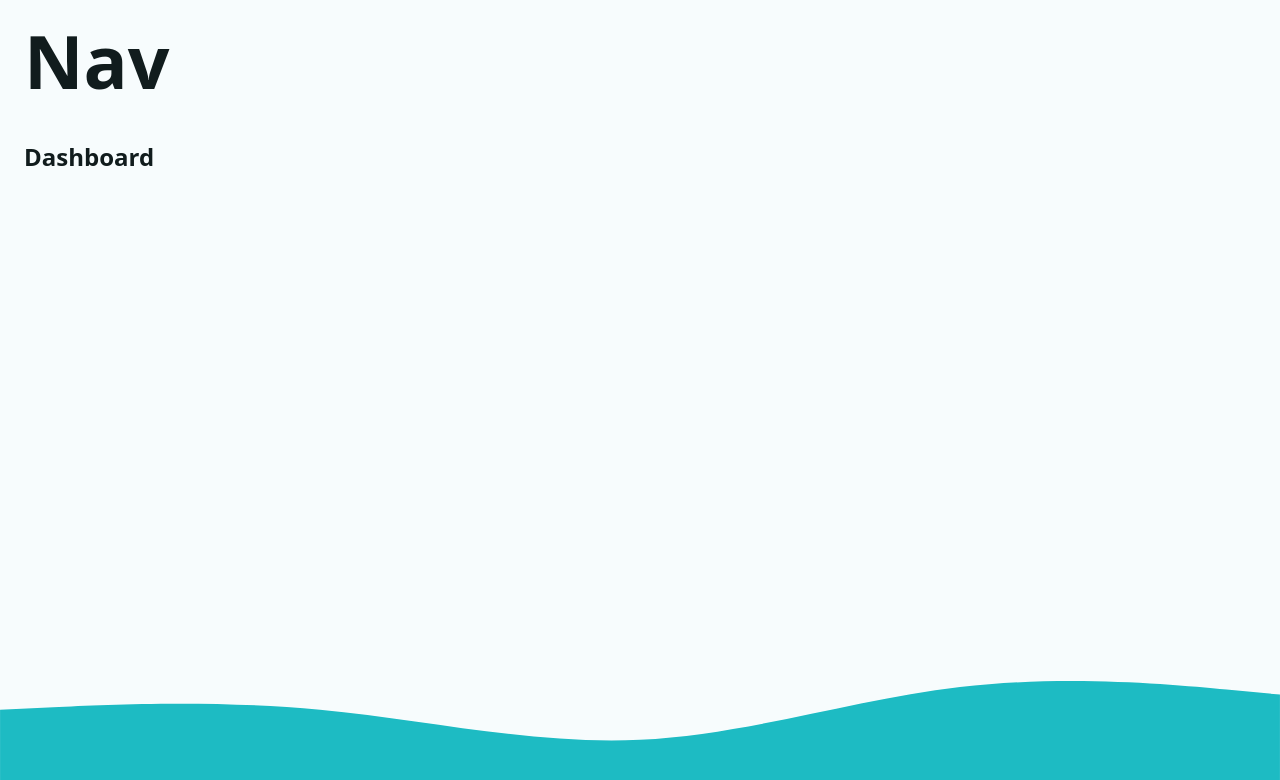
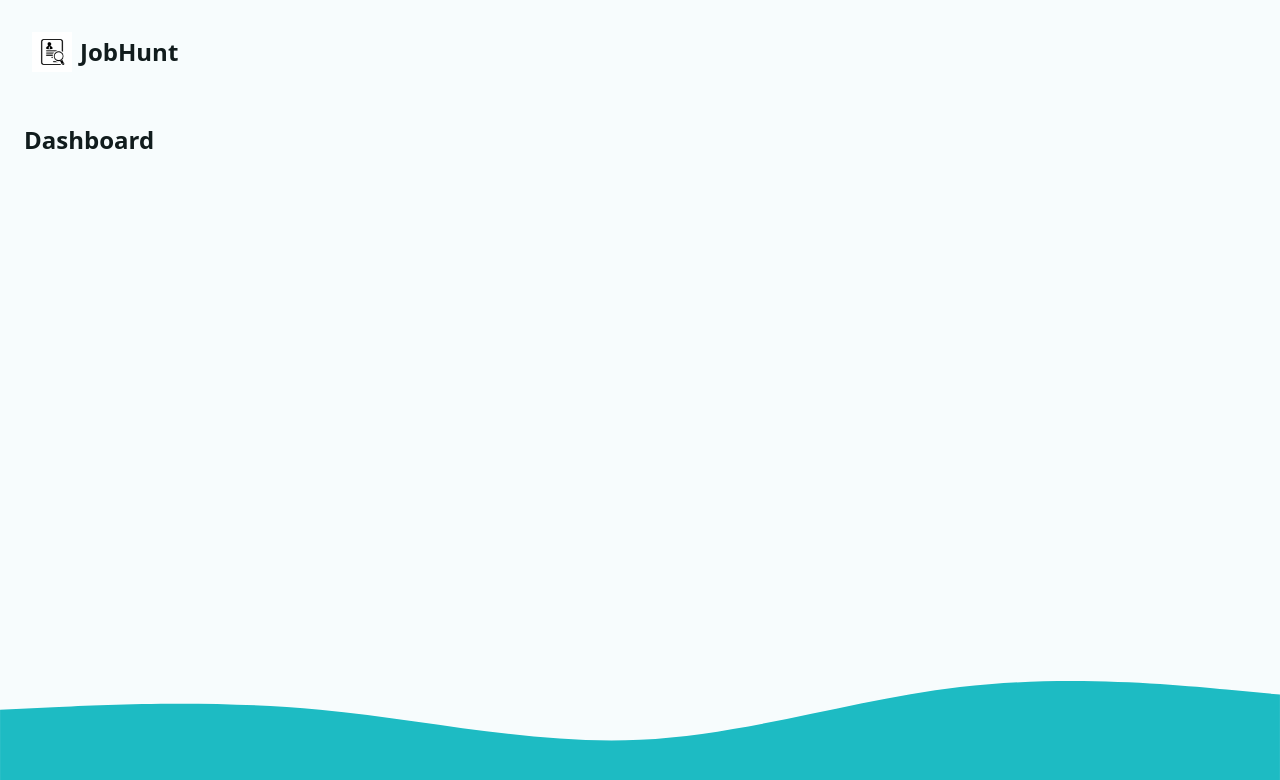
Before and after one commit to oniso20/job-hunt-tracker, a React (Vite) app: page / in a window 1280 px wide. Shown: the top 780 px of the page. Built offline with nearby package versions, Linux system fonts and the light colour scheme.

Commit message:
Add logout actions and helpers

```diff
--- a/package.json
+++ b/package.json
@@ -1,5 +1,6 @@
 {
   "name": "react-router-budget-app",
+  "homepage": "./",
   "private": true,
   "version": "0.0.0",
   "type": "module",
@@ -12,6 +13,7 @@
     "test": "echo \"Error: no test specified\" && exit 1"
   },
   "dependencies": {
+    "@heroicons/react": "^2.0.16",
     "eslint-plugin-react-hooks": "^4.6.0",
     "react": "^18.2.0",
     "react-dom": "^18.2.0",
--- a/src/App.jsx
+++ b/src/App.jsx
@@ -1,4 +1,7 @@
 import { createBrowserRouter, RouterProvider } from "react-router-dom";
+
+// Actions
+import { logoutAction } from "./actions/logout";
 
 // Layouts
 import Main, { mainLoader } from "./layouts/Main";
@@ -15,11 +18,14 @@ const router = createBrowserRouter([
     errorElement: <Error />,
     children: [
       {
-        // path: "/",
-        index: true, // works same as path: "/"
+        path: "/",
         element: <Dashboard />,
         loader: dashboardLoader,
         errorElement: <Error />,
+      },
+      {
+        path: "logout",
+        action: logoutAction,
       },
       {
         path: "about",
--- /dev/null
+++ b/src/actions/logout.js
@@ -0,0 +1,10 @@
+import { redirect } from "react-router-dom";
+import { deleteData } from "../helpers";
+
+export async function logoutAction() {
+    // delete the user
+    deleteData({ key: "userName" });
+
+    // redirect to login page
+    return redirect("/");
+}
--- a/src/components/Nav.jsx
+++ b/src/components/Nav.jsx
@@ -1,9 +1,37 @@
 import React from "react";
 
-const Nav = () => {
+// library
+import { TrashIcon } from "@heroicons/react/24/solid";
+
+// React router imports
+import { Form, NavLink } from "react-router-dom";
+
+// Assets
+import logo from "../assets/job.jpeg";
+
+const Nav = ({ userName }) => {
   return (
     <nav>
-      <h1>Nav</h1>
+      <NavLink to="/" aria-label="Go to home">
+        <img src={logo} alt="Job tracking logo" height={40} />
+        <span>JobHunt</span>
+      </NavLink>
+      {userName && (
+        <Form
+          action="/logout"
+          method="post"
+          onSubmit={(e) => {
+            if (!confirm("Delete user and all data?")) {
+              e.preventDefault();
+            }
+          }}
+        >
+          <button type="submit" className="btn btn--warning">
+            <span>Delete User</span>
+            <TrashIcon className="icon" width={20} />
+          </button>
+        </Form>
+      )}
     </nav>
   );
 };
--- a/src/helpers.js
+++ b/src/helpers.js
@@ -3,3 +3,9 @@
 export const fetchData = (key) => {
     return JSON.parse(localStorage.getItem(key));
 };
+
+// delete item
+
+export const deleteData = ({ key }) => {
+    return localStorage.removeItem(key);
+};
--- a/src/layouts/Main.jsx
+++ b/src/layouts/Main.jsx
@@ -1,7 +1,7 @@
 import React from "react";
 
 // React router imports
-import { Outlet } from "react-router-dom";
+import { Outlet, useLoaderData } from "react-router-dom";
 
 // Helper functions
 import { fetchData } from "../helpers";
@@ -21,9 +21,10 @@ export const mainLoader = () => {
 };
 
 const Main = () => {
+  const { userName } = useLoaderData();
   return (
     <div className="layout">
-      <Nav />
+      <Nav userName={userName} />
       <main>
         <Outlet />
       </main>
--- a/src/pages/Dashboard.jsx
+++ b/src/pages/Dashboard.jsx
@@ -18,7 +18,7 @@ const Dashboard = () => {
   const { userName } = useLoaderData();
   return (
     <div>
-      <h1>{userName}</h1>
+      <h5>{userName}</h5>
       <h3>Dashboard</h3>
     </div>
   );
```
Also changed, not shown: 1 other file (tests, documents, lock files or other folders).
